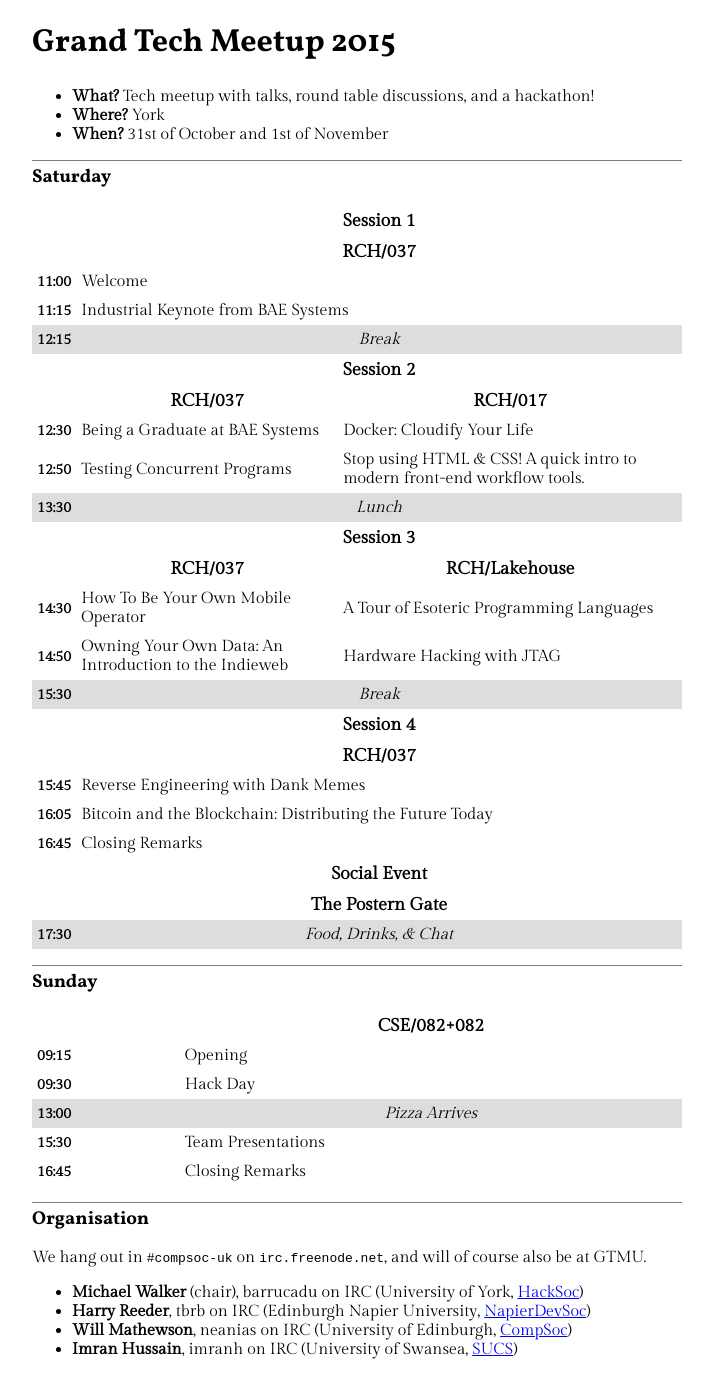
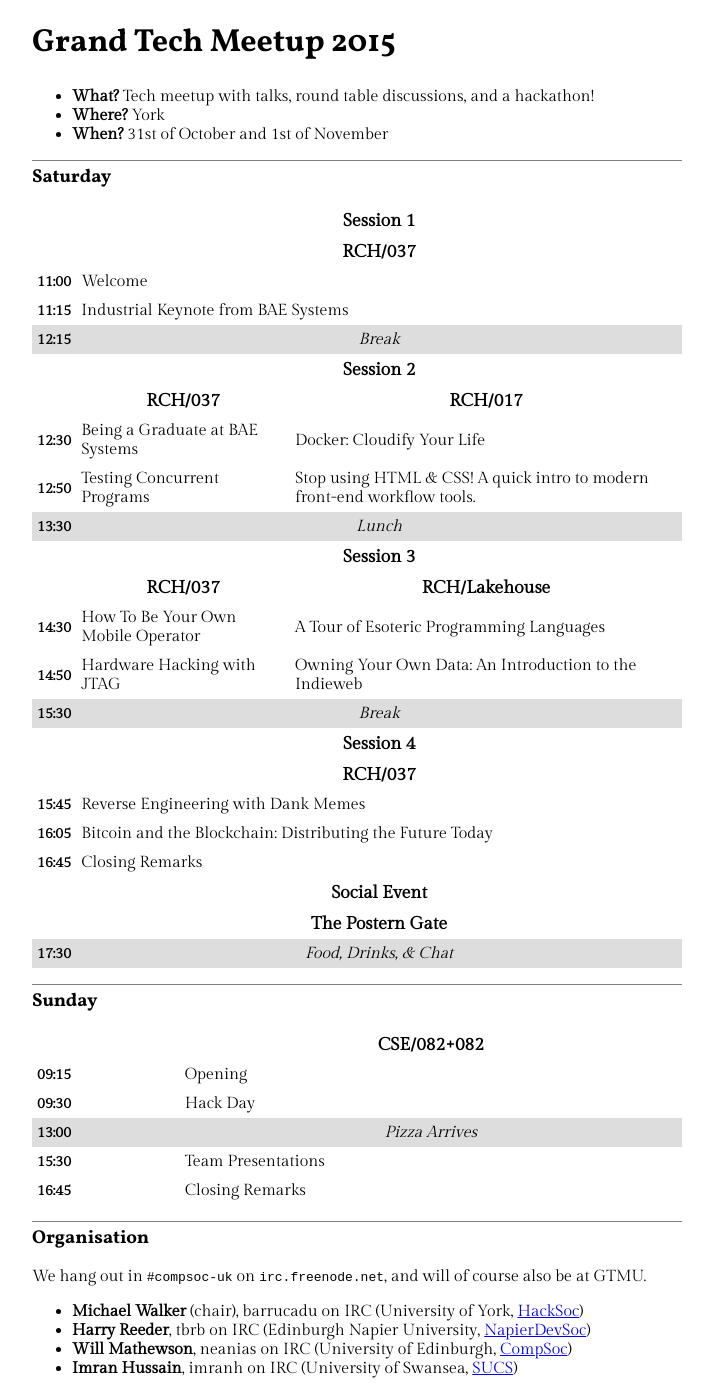
Before and after one commit to CompSocs/compsocs.github.io, a Jekyll site: the page built from gtmu/index.md, in a window 1280 px wide. Shown: the whole page, without its empty margins (283-996 px from the left). Built offline with Jekyll 4.4.1, drawn with Linux system fonts in a browser that asks for light colours.

Commit message:
Swap talks

```diff
--- a/gtmu/index.md
+++ b/gtmu/index.md
@@ -58,8 +58,8 @@ title: Grand Tech Meetup 2015
   </tr>
   <tr>
     <th>14:50</th>
+    <td>Hardware Hacking with JTAG</td>
     <td>Owning Your Own Data: An Introduction to the Indieweb</td>
-    <td>Hardware Hacking with JTAG</td>
   </tr>
   <tr class="break">
     <th>15:30</th><td colspan="2">Break</td>
```
